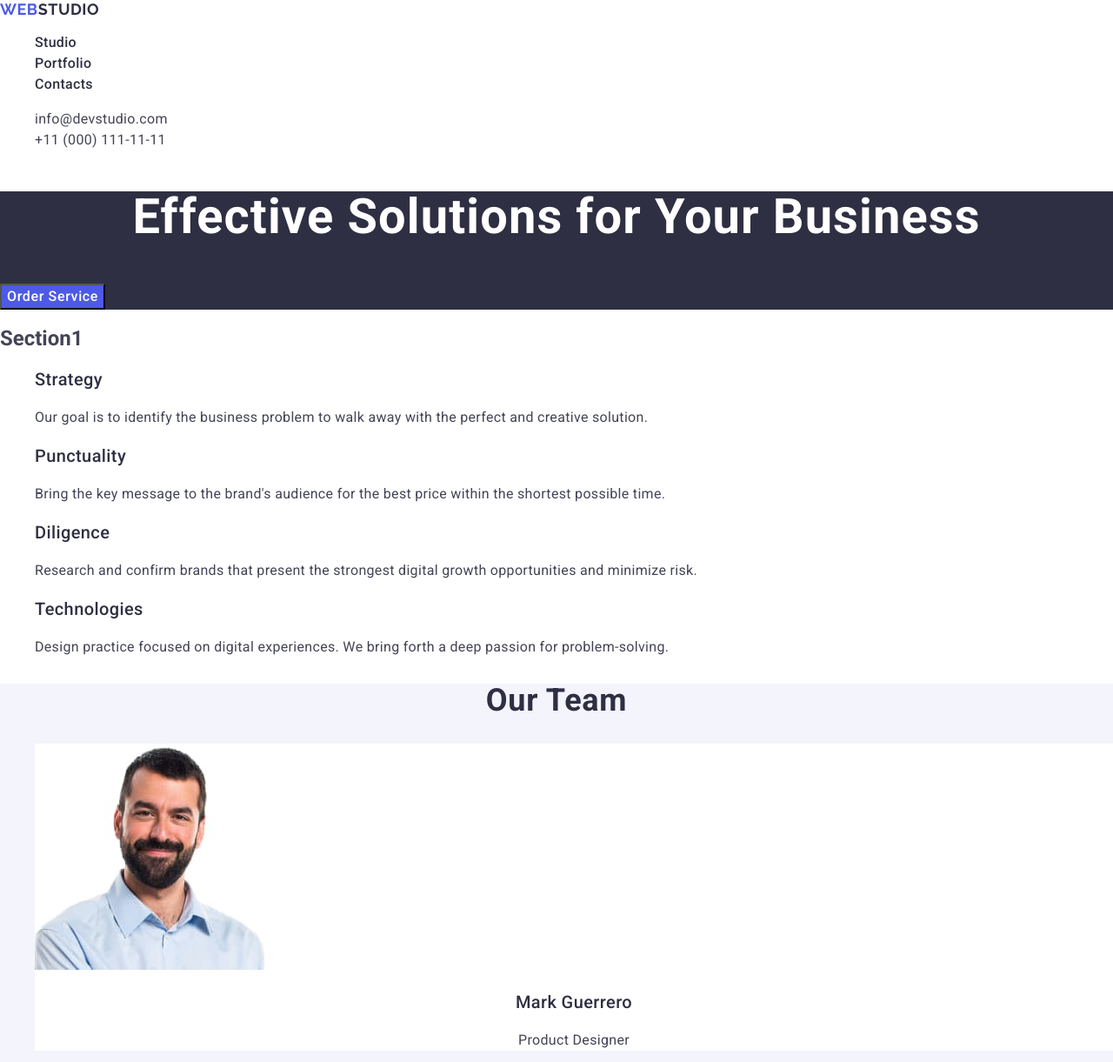
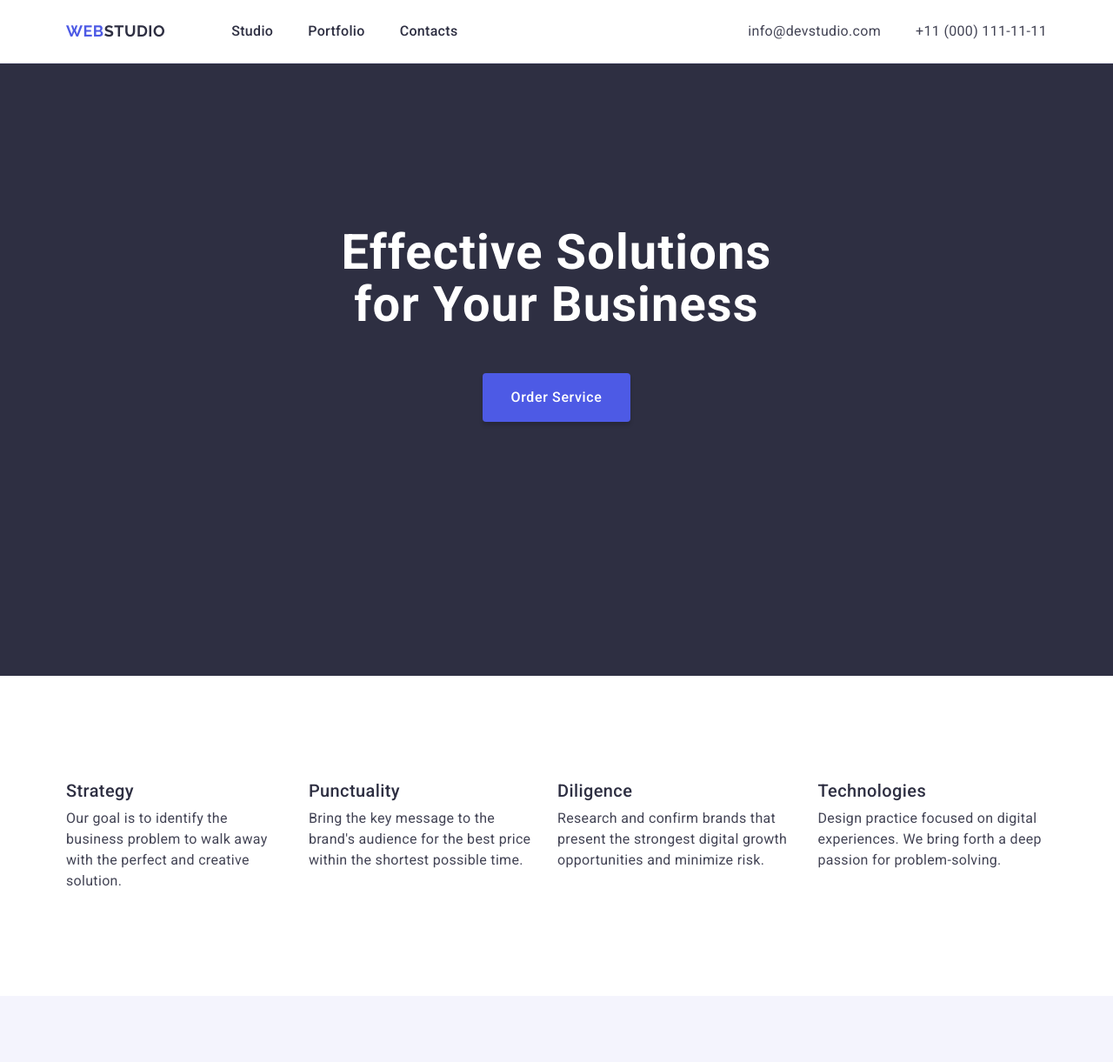
Before and after one commit to podlipaevanatalia/goit-markup-hw-03, a plain HTML site: page index.html in a window 1280 px wide. Shown: the top 1221 px of the page at 87% size. Drawn offline with nearby package versions, Linux system fonts and the light colour scheme.

Commit message:
add sizes

```diff
--- a/css/styles.css
+++ b/css/styles.css
@@ -1,6 +1,8 @@
 ul,
 ol {
   list-style: none;
+  margin: 0;
+  padding: 0;
 }
 
 a {
@@ -8,12 +10,40 @@ a {
   color: inherit;
 }
 
+h1,
+h2,
+h3,
+h4,
+h5,
+h6,
+p {
+  margin: 0;
+}
+img {
+  display: block;
+}
 body {
   font-family: "Roboto", sans-serif;
   color: #434455;
-  background-color: #fff;
+  background-color: #ffffff;
+}
+.header {
+  border-bottom: 1px solid #e7e9fc;
+}
+.container {
+  width: 1158px;
+  padding: 0 15px;
+  margin: 0 auto;
 }
 
+.header-container {
+  display: flex;
+  align-items: center;
+}
+.navigation {
+  display: flex;
+  align-items: center;
+}
 .logo {
   font-family: "Raleway", sans-serif;
   font-weight: 700;
@@ -22,18 +52,24 @@ body {
   letter-spacing: 0.03em;
   text-transform: uppercase;
   color: #4d5ae5;
+  margin-right: 76px;
 }
 
 .logo-part {
   color: #2e2f42;
 }
-
+.nav-list {
+  display: flex;
+  gap: 40px;
+}
 .nav-link {
   font-weight: 500;
   font-size: 16px;
   line-height: 1.5;
   letter-spacing: 0.02em;
   color: #2e2f42;
+  padding: 24px 0;
+  display: block;
 }
 
 .nav-link:hover,
@@ -43,8 +79,12 @@ body {
 
 .address {
   font-style: normal;
+  margin-left: auto;
 }
-
+.address-list {
+  display: flex;
+  gap: 40px;
+}
 .address-link {
   font-size: 16px;
   line-height: 1.5;
@@ -57,10 +97,20 @@ body {
 }
 
 .hero {
+  max-width: 1440px;
+  margin-left: auto;
+  margin-right: auto;
   background-color: #2e2f42;
 }
-
+.hero-container {
+  padding-top: 188px;
+  padding-bottom: 292px;
+  padding-left: 331px;
+  padding-right: 331px;
+}
 .main-header {
+  width: 496px;
+  margin-bottom: 48px;
   font-weight: 700;
   font-size: 56px;
   line-height: 1.07;
@@ -74,27 +124,57 @@ button {
 }
 
 .button {
+  border-radius: 4px;
+  padding: 16px 32px;
+  min-width: 169px;
+  height: 56px;
   font-weight: 500;
   font-size: 16px;
   line-height: 1.5;
   letter-spacing: 0.04em;
   color: #fff;
   background-color: #4d5ae5;
+  border: none;
+  box-shadow: 0 4px 4px 0 rgba(0, 0, 0, 0.15);
+  background: #4d5ae5;
+  margin: auto;
+  display: block;
 }
 
 button:hover,
 button:focus {
   background-color: #404bbf;
 }
+.section {
+  padding-top: 120px;
+  padding-bottom: 120px;
+}
+.visually-hidden {
+  position: absolute;
+  width: 1px;
+  height: 1px;
+  margin: -1px;
+  border: 0;
+  padding: 0;
+  white-space: nowrap;
+  clip-path: inset(100%);
+  clip: rect(0 0 0 0);
+  overflow: hidden;
+}
 
 .about-us-header {
+  margin-bottom: 8px;
   font-weight: 500;
   font-size: 20px;
   line-height: 1.2;
   letter-spacing: 0.02em;
   color: #2e2f42;
 }
-
+.about-us-list {
+  display: flex;
+  gap: 24px;
+  max-width: 1128px;
+}
 .about-us-item {
   font-size: 16px;
   line-height: 1.5;
@@ -109,14 +189,26 @@ button:focus {
   text-align: center;
   text-transform: capitalize;
   color: #2e2f42;
+  margin-bottom: 72px;
 }
 
 .team {
+  max-width: 1440px;
+  margin-left: auto;
+  margin-right: auto;
   background-color: #f4f4fd;
 }
-
+.team-list {
+  display: flex;
+  gap: 24px;
+}
 .team-item {
+  border-radius: 0 0 4px 4px;
+  padding: 0px 0px 32px 0px;
+  max-width: 264px;
   background-color: #fff;
+  box-shadow: 0 2px 1px 0 rgba(46, 47, 66, 0.08),
+    0 1px 1px 0 rgba(46, 47, 66, 0.16), 0 1px 6px 0 rgba(46, 47, 66, 0.08);
 }
 
 .team-name {
@@ -126,6 +218,8 @@ button:focus {
   letter-spacing: 0.02em;
   text-align: center;
   color: #2e2f42;
+  margin-top: 32px;
+  margin-bottom: 8px;
 }
 
 .team-name-item {
@@ -134,6 +228,16 @@ button:focus {
   letter-spacing: 0.02em;
   text-align: center;
 }
+.portfolio-list {
+  display: flex;
+  flex-wrap: wrap;
+  gap: 24px;
+}
+.portfolio-item {
+  max-width: calc((100% - 48px) / 3);
+  background: #fff;
+  border: 1px solid #e7e9fc;
+}
 
 .portfolio-item-name {
   font-weight: 500;
@@ -141,6 +245,8 @@ button:focus {
   line-height: 1.2;
   letter-spacing: 0.02em;
   color: #2e2f42;
+  margin-top: 32px;
+  margin-bottom: 8px;
 }
 
 .portfolio-item-type {
--- a/index.html
+++ b/index.html
@@ -17,19 +17,20 @@
     <link rel="stylesheet" href="./css/styles.css" />
   </head>
   <body>
-    <header>
-      <nav>
+    <header class="header">
+      <div class="container header-container">
+        <nav class="navigation">
           <a href="./index.html" class="logo"
             >Web<span class="logo-part">Studio</span></a
           >
-        <ul>
+          <ul class="nav-list">
             <li><a class="nav-link" href="./index.html">Studio</a></li>
             <li><a class="nav-link" href="">Portfolio</a></li>
             <li><a class="nav-link" href="">Contacts</a></li>
           </ul>
         </nav>
         <address class="address">
-        <ul>
+          <ul class="address-list">
             <li>
               <a class="address-link" href="mailto:info@devstudio.com"
                 >info@devstudio.com</a
@@ -42,23 +43,27 @@
             </li>
           </ul>
         </address>
+      </div>
     </header>
     <main>
       <!-- =====HERO===== -->
       <section class="hero">
+        <div class="container hero-container">
           <h1 class="main-header">Effective Solutions for Your Business</h1>
           <button type="button" class="button">Order Service</button>
+        </div>
       </section>
       <!-- =====SECTION1===== -->
 
-      <section>
-        <h2>Section1</h2>
-        <ul>
+      <section class="section">
+        <div class="container">
+          <h2 class="visually-hidden">Section1</h2>
+          <ul class="about-us-list">
             <li>
               <h3 class="about-us-header">Strategy</h3>
               <p class="about-us-item">
-              Our goal is to identify the business problem to walk away with the
-              perfect and creative solution.
+                Our goal is to identify the business problem to walk away with
+                the perfect and creative solution.
               </p>
             </li>
             <li>
@@ -83,11 +88,13 @@
               </p>
             </li>
           </ul>
+        </div>
       </section>
       <!-- =====OUR_TEAM==== -->
-      <section class="team">
+      <section class="section team">
+        <div class="container team-container">
           <h2 class="team-header">Our Team</h2>
-        <ul>
+          <ul class="team-list">
             <li class="team-item">
               <img
                 src="./images/mark-guerrero.jpg"
@@ -125,13 +132,19 @@
               <p class="team-name-item">UI Designer</p>
             </li>
           </ul>
+        </div>
       </section>
       <!-- =====OUR_PORTFOLIO==== -->
-      <section>
+      <section class="section">
+        <div class="container">
           <h2 class="team-header">Our Portfolio</h2>
-        <ul>
-          <li>
-            <img src="./images/banking-app.jpg" alt="banking-app" width="360" />
+          <ul class="portfolio-list">
+            <li class="portfolio-item">
+              <img
+                src="./images/banking-app.jpg"
+                alt="banking-app"
+                width="360"
+              />
               <h3 class="portfolio-item-name">Banking App</h3>
               <p class="portfolio-item-type">App</p>
             </li>
@@ -181,17 +194,20 @@
               <p class="portfolio-item-type">Marketing</p>
             </li>
           </ul>
+        </div>
       </section>
     </main>
     <!-- =====FOOTER==== -->
     <footer class="footer">
+      <div class="container">
         <a class="footer-logo" href="./index.html"
           >Web<span class="footer-logo-part">Studio</span></a
         >
         <p class="footer-item">
-        Increase the flow of customers and sales for your business with digital
-        marketing & growth solutions.
+          Increase the flow of customers and sales for your business with
+          digital marketing & growth solutions.
         </p>
+      </div>
     </footer>
   </body>
 </html>
```
Lines whose indentation alone changed are shown as unchanged.
